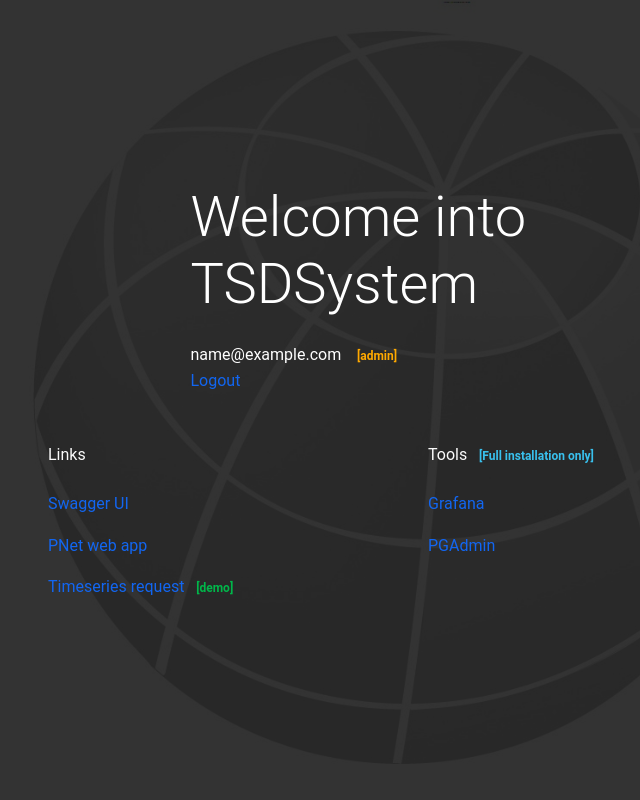
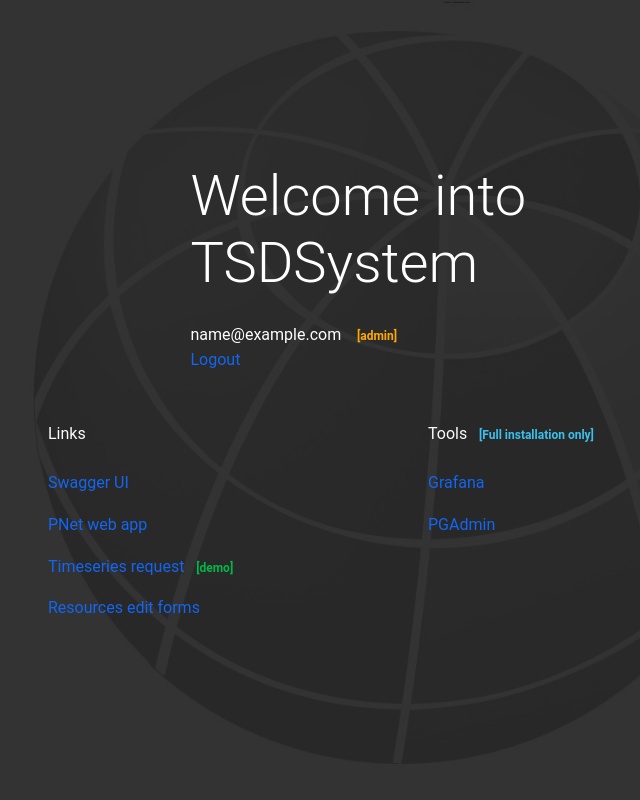
Before and after one commit to ingv-oe-dev/tsdsystem, a PHP site: page /tsdws/login/welcome.php in a window 1280 px wide. Shown: the whole page, without its empty margins (224-864 px from the left). Run offline with PHP 8.4, Linux system fonts and the light colour scheme; the visitor is signed in with stand-in values (Sample User, id 1).

Commit message:
Add "Resources edit forms" link on welcome page

```diff
--- a/src/tsdws/login/welcome.php
+++ b/src/tsdws/login/welcome.php
@@ -44,6 +44,7 @@
               <p class='mt-3'><a href='../pnet'>PNet web app</a></p>
               <?php if ($email != '') { ?>
                 <p class='mt-3'><a href='../form' target='_blank'>Timeseries request</a> <span class='badge text-success text-italic'>[demo]</span></p>
+                <p class='mt-3'><a href='../form/edit' target='_blank'>Resources edit forms</a></p>
               <?php } ?>
             </div>
             <div class="col-xl-4 col-md-8">
```
